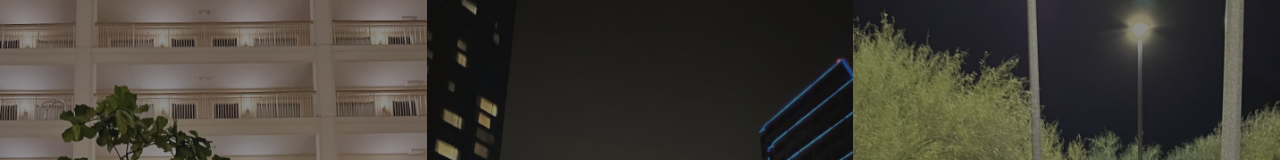
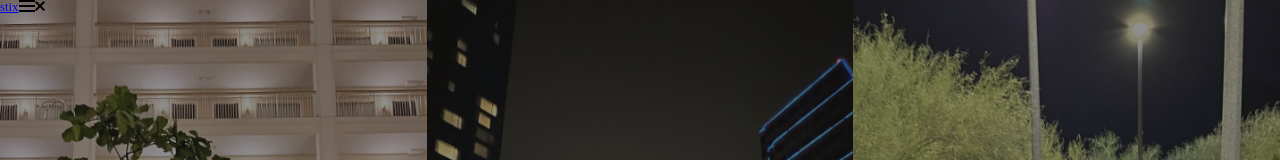
Before and after one commit to stixvish/portfolio, a React (Vite) app: page / in a window 1280 px wide. Shown: the top 160 px of the page. Built offline with nearby package versions, Linux system fonts and the light colour scheme; a web font is replaced by a local one.

Commit message:
added header base

```diff
--- a/src/routes/components/header.jsx
+++ b/src/routes/components/header.jsx
@@ -1,6 +1,26 @@
+import styles from '../styles/header.module.scss';
+import { Link } from 'react-router-dom';
+
 export default function Header() {
 	return (
-		<>
-		</>
+		<div className={styles.main}>
+			<div className={styles.logo}>
+				<Link to='/'>stix</Link>
+			</div>
+			<div className={styles.open}>
+				<svg width="16" height="12" viewBox="0 0 16 12" fill="none" xmlns="http://www.w3.org/2000/svg">
+					<path d="M0 1L16 1" stroke="currentColor" strokeWidth="2"></path>
+					<path d="M0 6L16 6" stroke="currentColor" strokeWidth="2"></path>
+					<path d="M0 11L16 11" stroke="currentColor" strokeWidth="2"></path>
+				</svg>
+			</div>
+			<div className={styles.close}>
+				<svg width="10" height="10" viewBox="0 0 10 10" fill="none" xmlns="http://www.w3.org/2000/svg">
+					<path d="M0.757812 9.24268L9.24309 0.757393" stroke="currentColor" strokeWidth="2"></path>
+					<path d="M0.757812 0.757324L9.24309 9.24261" stroke="currentColor" strokeWidth="2"></path>
+				</svg>
+			</div>
+
+		</div>
 	)
 }
--- /dev/null
+++ b/src/routes/styles/header.module.scss
@@ -0,0 +1,7 @@
+.main {
+	position: fixed;
+	z-index: 1;
+	width: 100svw;
+	display: flex;
+
+}
```
